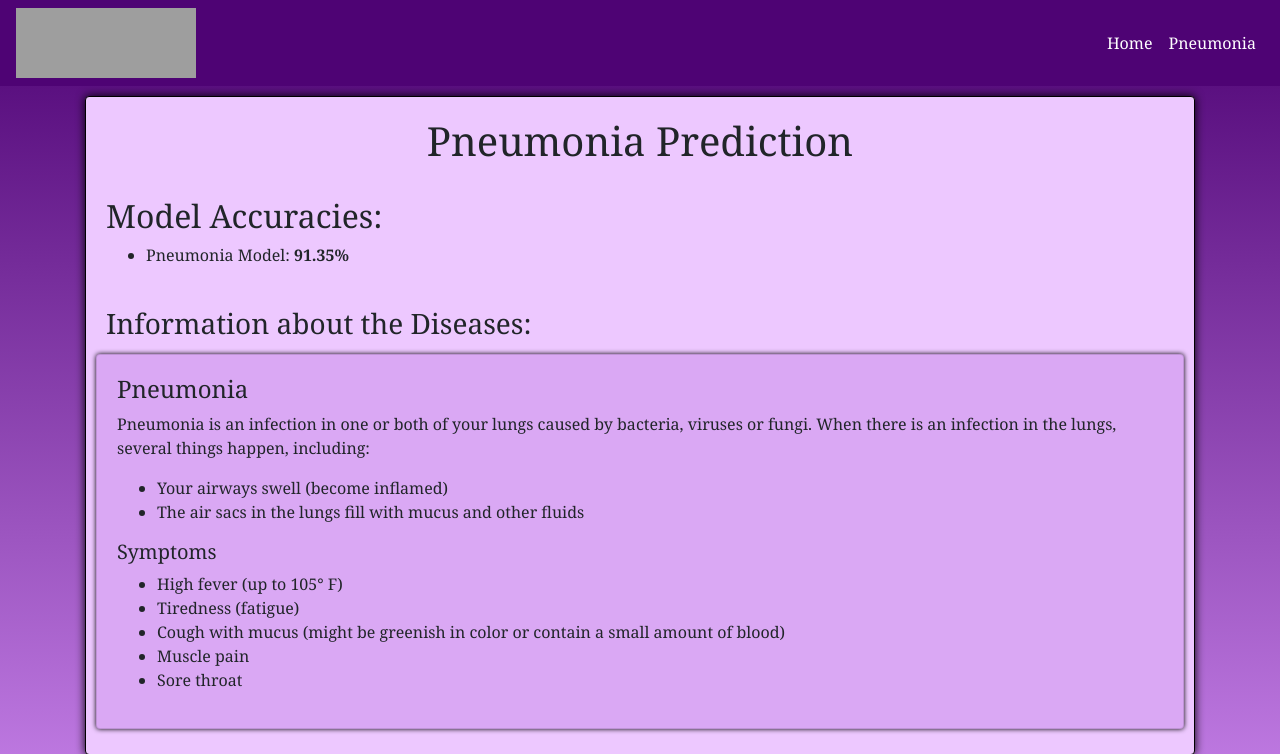
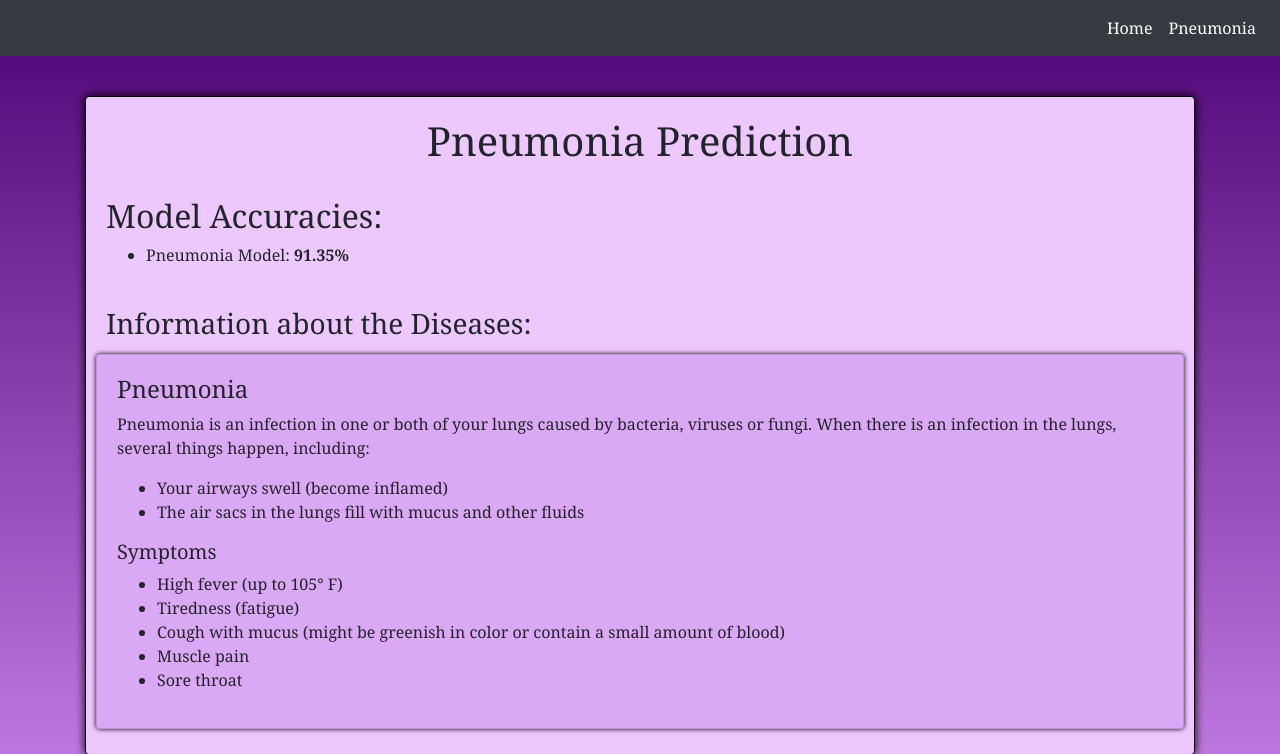
Before and after one commit to mupadhya-ta/pneumonia, a Flask app: page /pneumoniahome in a window 1280 px wide. Shown: the top 754 px of the page. Run offline with Flask 2, Linux system fonts and the light colour scheme; some libraries are stand-ins or nearby versions; grey boxes are pictures that could not be loaded.

Commit message:
Update main.html

```diff
--- a/templates/main.html
+++ b/templates/main.html
@@ -6,7 +6,7 @@
 
   <meta name="og:image" content="static/favicon.ico">
   <title>Pneumonia prediction</title>
-  <link rel="icon" type="image/x-icon" href="static/favicon.ico?v=2"  />
+
   <link rel="stylesheet" href="https://stackpath.bootstrapcdn.com/bootstrap/4.3.1/css/bootstrap.min.css" integrity="sha384-ggOyR0iXCbMQv3Xipma34MD+dH/1fQ784/j6cY/iJTQUOhcWr7x9JvoRxT2MZw1T" crossorigin="anonymous">
   <link href="https://cdnjs.cloudflare.com/ajax/libs/font-awesome/4.7.0/css/font-awesome.min.css" rel="stylesheet"/>
   <link rel="canonical" href="https://getbootstrap.com/docs/4.0/examples/sticky-footer/">
@@ -40,8 +40,8 @@
 
 </head>
 <body>
-	<nav class="navbar navbar-expand-lg navbar-dark fixed-top bg-dark" style="background-image: linear-gradient(#4e0374, #4e0374) !important;">
-        <a href="{{ url_for('home') }}"><img src="{{ url_for('static', filename = 'logo.png') }} " height="70px" width="180px"></a>
+	<nav class="navbar navbar-expand-lg navbar-dark fixed-top bg-dark" style="background-image: linear-gradient(#808080) !important;">
+
         <button class="navbar-toggler" type="button" data-toggle="collapse" data-target="#navbarNav" aria-controls="navbarNav" aria-expanded="false" aria-label="Toggle navigation">
            <span class="navbar-toggler-icon"></span>
          </button>
```
